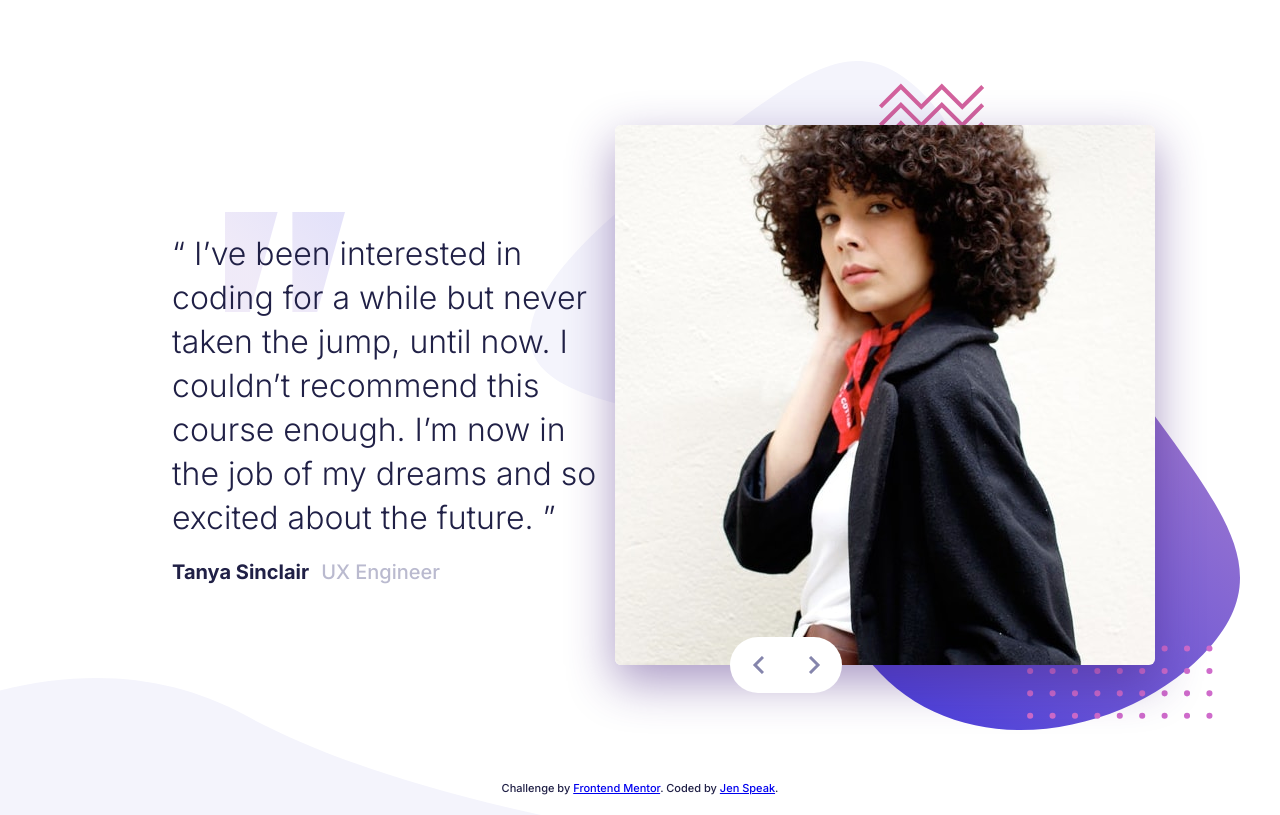
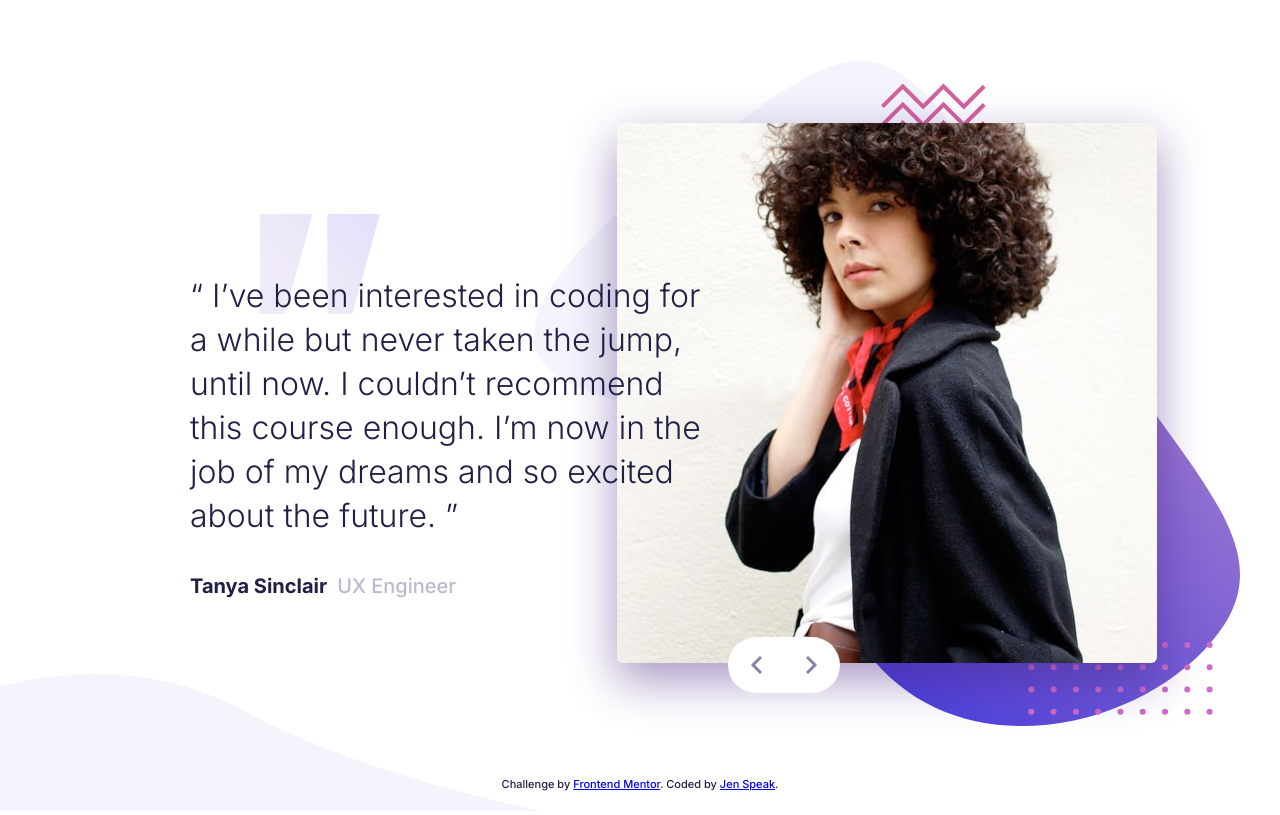
Before and after one commit to En-Jen/testimonial-slider, a website: page index.html in a window 1280 px wide. Drawn offline with Linux system fonts and the light colour scheme.

Commit message:
layout tweaks with PerfectPixel

```diff
--- a/sass/main.scss
+++ b/sass/main.scss
@@ -48,20 +48,23 @@ body {
 
     @media screen and (min-width: 900px) {
         max-width: 110rem;
-        padding: 4rem;
+        padding: 4rem 4rem 4rem 0;
     }
 
     @media screen and (min-width: 1200px) {
         max-width: 160rem;
     }
 
-
+    @media screen and (min-width: 1480px) {
+        padding: 0;
+    }
 }
 
 .slider {
     width: 100%;
     max-width: 1400px;
     position: relative;
+    margin: 0 auto;
 }
 
 .slide {
@@ -96,7 +99,7 @@ body {
         }
 
         @media screen and (min-width: 1200px) {
-            padding: 8.5rem;
+            padding: 8.3rem;
         }
     }
 
@@ -106,7 +109,7 @@ body {
         //width: 25.4rem;
         width: 18rem;
         border-radius: 6px;
-        box-shadow: 0 17px 47px rgba(76, 40, 131, 0.479);
+        box-shadow: 0 17px 47px rgba(70, 31, 128, 0.479);
 
         @media screen and (min-width: 340px) {
             width: 25.4rem;
@@ -134,12 +137,15 @@ body {
 
         @media screen and (min-width: 900px) {
             transform: translateX(10rem);
-            background-position: 23% 0%;
+            background-position: 17% 0%;
             background-size: 80px;
+            padding: 2rem 0 0 0;
         }
 
         @media screen and (min-width: 1200px) {
+            transform: translateX(19rem);
             background-size: 120px;
+            padding: 6rem 0 0 0;
         }
     }
 
@@ -157,6 +163,7 @@ body {
         @media screen and (min-width: 1200px) {
             font-size: 3.2rem;
             line-height: 4.4rem;
+            margin-bottom: 3.6rem;
         }
     }
 
@@ -176,7 +183,7 @@ body {
 
         @media screen and (min-width: 900px) {
             margin-bottom: 0;
-            margin-right: 1.2rem;
+            margin-right: 1rem;
         }
 
         @media screen and (min-width: 1200px) {
@@ -229,7 +236,7 @@ body {
         width: 11.2rem;
         height: 5.6rem;
         top: 597px;
-        left: 62.2%;
+        left: 63.2%;
     }
 
     .prev, .next {
```
Also changed, not shown: css/style.css.
